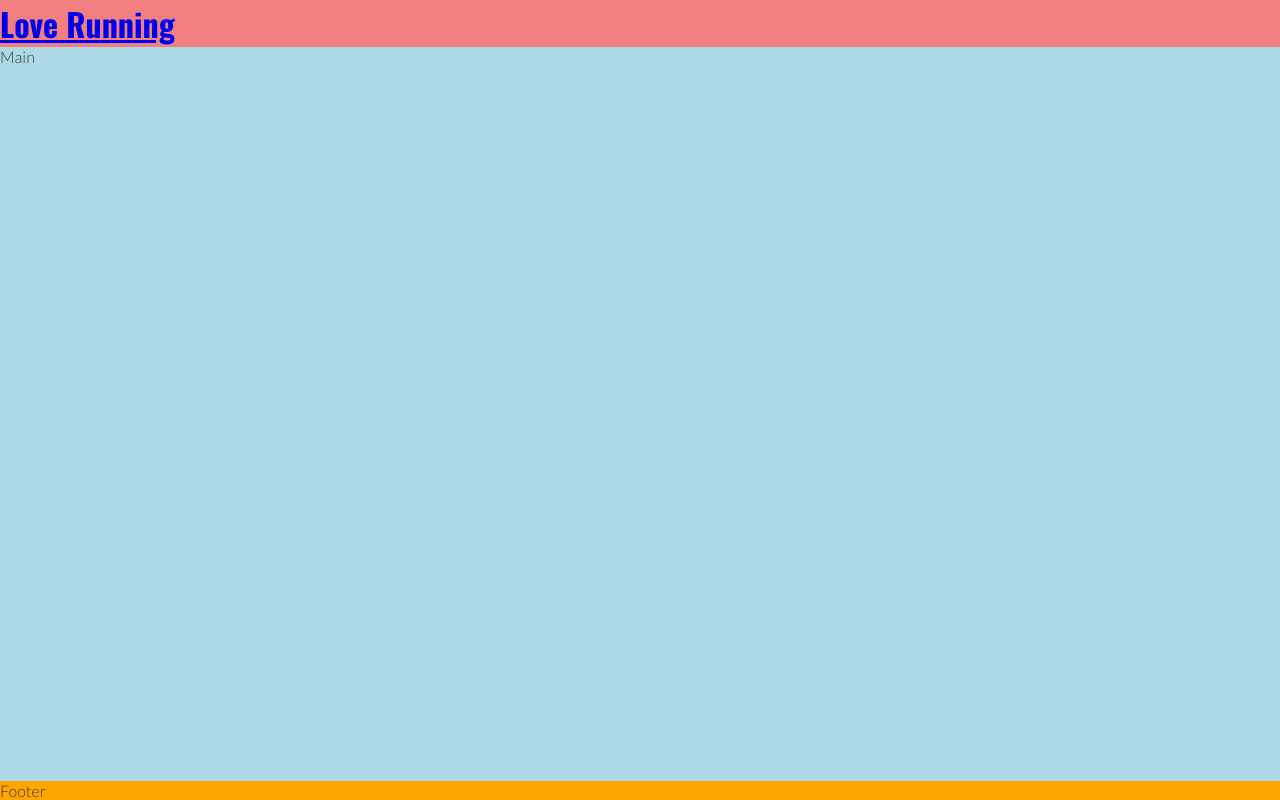
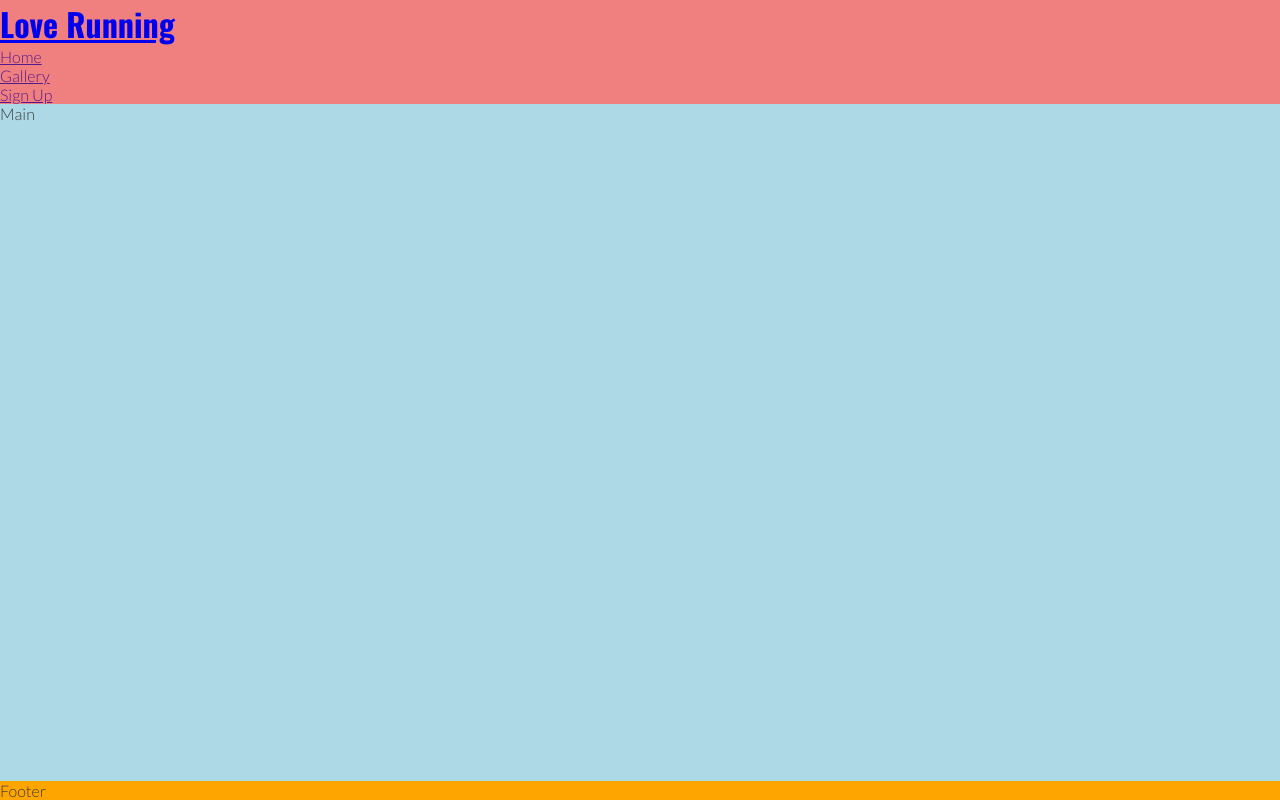
Before and after one commit to Seren-Hughes/love-running, a plain HTML site: page index.html in a window 1280 px wide. Drawn offline with nearby package versions, Linux system fonts and the light colour scheme.

Commit message:
Create navigation system

```diff
--- a/index.html
+++ b/index.html
@@ -5,8 +5,9 @@
     <meta charset="UTF-8">
     <meta name="viewport" content="width=device-width, initial-scale=1.0">
     <!-- meta tags for search engines -->
-     <meta name="description" content="Love Running. Club for runners in Dublin, Ireland. Urban running. Trail running. Dublin docklands and Phoenix Park.">
-     <meta name="keywords" content="love running, run, running club, runners, Ireland, Dublin, sport, exercise">
+    <meta name="description"
+        content="Love Running. Club for runners in Dublin, Ireland. Urban running. Trail running. Dublin docklands and Phoenix Park.">
+    <meta name="keywords" content="love running, run, running club, runners, Ireland, Dublin, sport, exercise">
     <!-- title -->
     <title>Love Running</title>
     <!--  favicon -->
@@ -16,12 +17,20 @@
     <!-- stylesheet -->
     <link rel="stylesheet" href="assets/css/style.css">
 </head>
+
 <body>
     <!-- header goes here -->
     <header>
-    <a href="index.html">
-        <h1 id="logo">Love Running</h1>
-    </a>
+        <a href="index.html">
+            <h1 id="logo">Love Running</h1>
+        </a>
+        <nav>
+            <ul>
+                <li><a href="">Home</a></li>
+                <li><a href="">Gallery</a></li>
+                <li><a href="">Sign Up</a></li>
+            </ul>
+        </nav>
     </header>
     <!-- main content goes here -->
     <main>Main</main>
```
